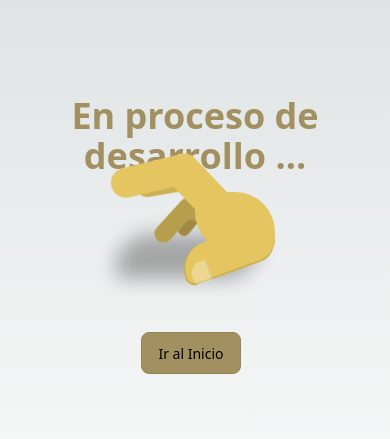
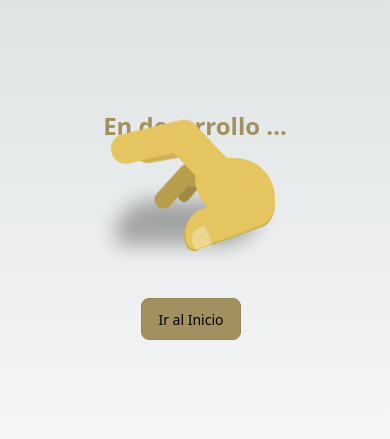
Before and after one commit to jeromanp/my-portfolio, a Next.js app: page /working in a window 390 px wide. Shown: the part 197-636 px from the top of the page. Built offline with nearby package versions, Linux system fonts and the light colour scheme.

Commit message:
design responsive

```diff
--- a/src/components/Process.jsx
+++ b/src/components/Process.jsx
@@ -5,8 +5,8 @@ export default function Process() {
   return (
     <div className="flex flex-col justify-center items-center min-h-screen">
       <div>
-        <h1 className="text-4xl font-bold mb-4 mt-5 text-center text-custom-oro_2 mb-20">
-          En proceso de desarrollo ...
+        <h1 className="text-2xl sm:text-3x1 md:text-4x1 lg:text-4x1 font-bold mb-4 text-custom-oro_2 font-bold text-center mb-10 sm:mb-12 md:mb-20 lg:mb-20">
+          En desarrollo ...
         </h1>
       </div>
 
```
